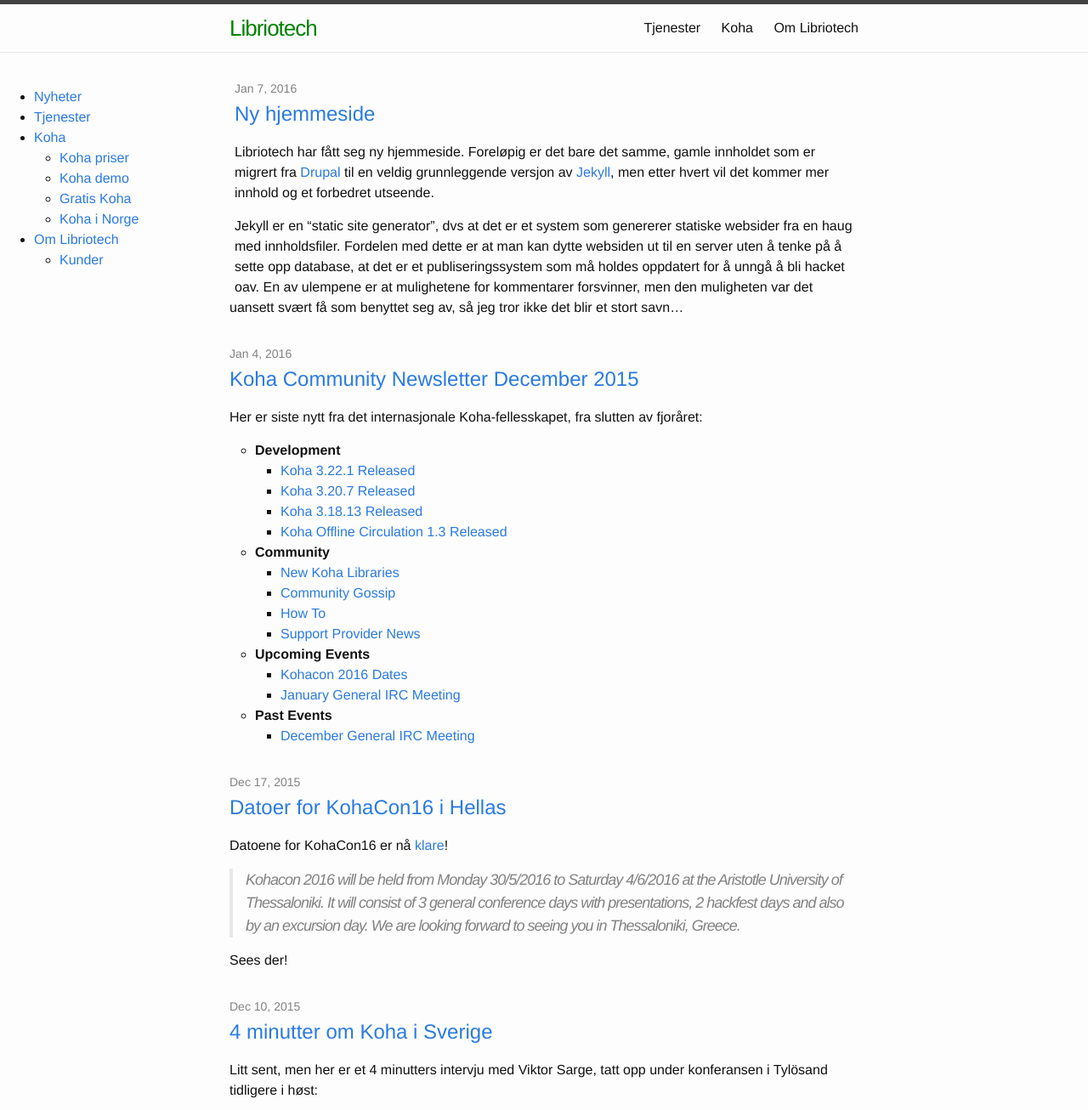
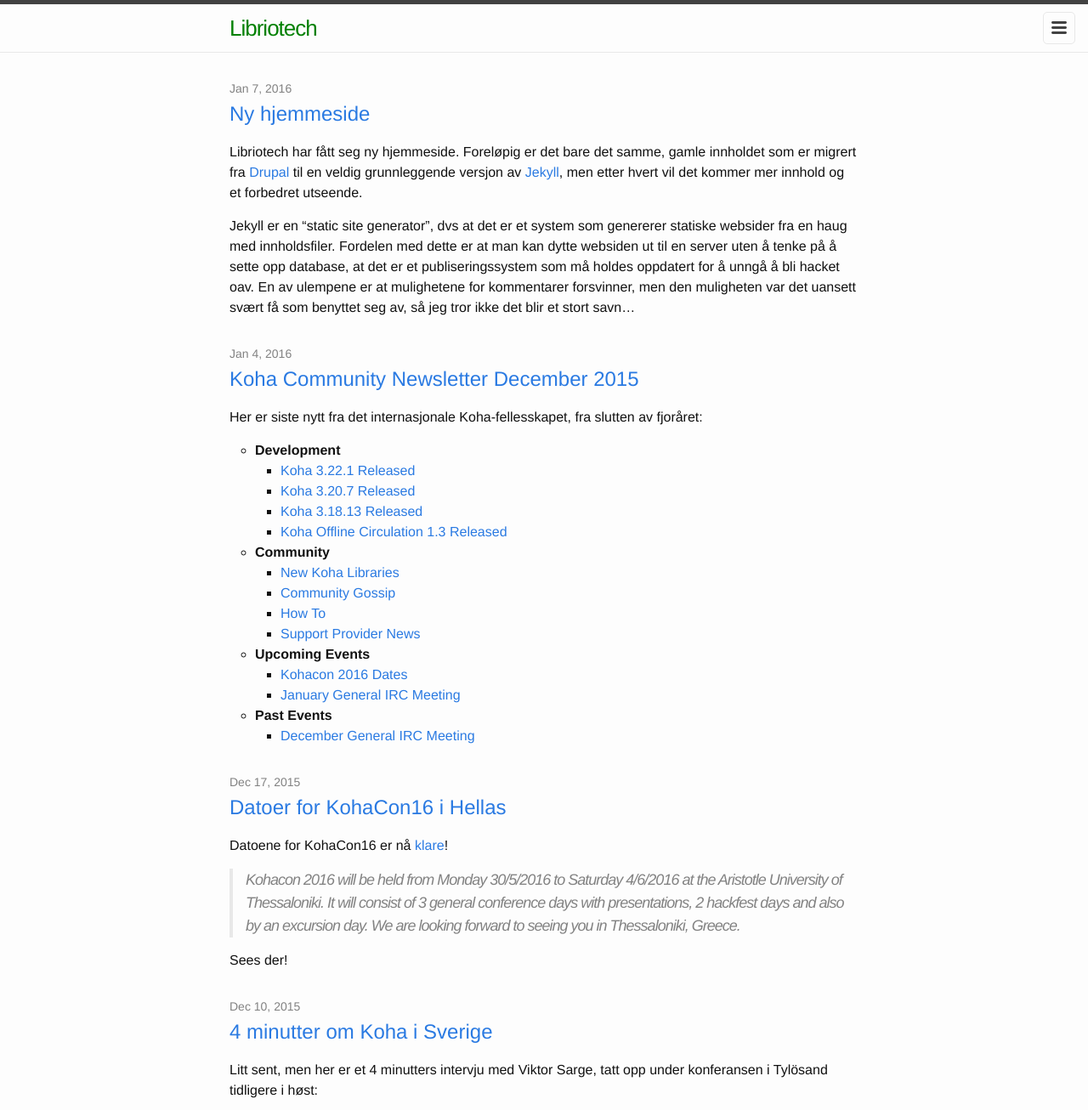
Before and after one commit to Libriotech/libriotech.no, a Jekyll site: the page built from index.html, in a window 1280 px wide, cut to the strip 0-1306 px from the top of the page. Shown: the whole strip at 85% size. Built offline with Jekyll 4.4.1, drawn with Linux system fonts in a browser that asks for light colours; comment, search, counter and statistics services are not loaded.

Commit message:
First fix for the menu

```diff
--- a/_includes/header.html
+++ b/_includes/header.html
@@ -14,9 +14,15 @@
       </a>
 
       <div class="trigger">
-          <a class="page-link" href="/tjenester/">Tjenester</a>
-          <a class="page-link" href="/koha/">Koha</a>
-          <a class="page-link" href="/om/">Om Libriotech</a>
+<a class="page-link" href="/">Nyheter</a>
+<a class="page-link" href="/tjenester/">Tjenester</a>
+<a class="page-link" href="/koha/">Koha</a>
+<a class="page-link" href="/koha-priser/">- Koha priser</a>
+<a class="page-link" href="/koha-demo/">- Koha demo</a>
+<a class="page-link" href="/gratis-koha/">- Gratis Koha</a>
+<a class="page-link" href="/koha-i-norge/">- Koha i Norge</a>
+<a class="page-link" href="/om/">Om Libriotech</a>
+<a class="page-link" href="/kunder/">- Kunder</a>
       </div>
     </nav>
 
--- a/_layouts/default.html
+++ b/_layouts/default.html
@@ -8,9 +8,6 @@
     {% include header.html %}
 
     <div class="page-content">
-      <div class="menu">
-        {% include main-menu.html %}
-      </div>
       <div class="wrapper">
         {{ content }}
       </div>
--- a/_sass/_layout.scss
+++ b/_sass/_layout.scss
@@ -42,14 +42,14 @@
         }
     }
 
-    @include media-query($on-palm) {
+
         position: absolute;
         top: 9px;
         right: $spacing-unit / 2;
         background-color: $background-color;
         border: 1px solid $grey-color-light;
         border-radius: 5px;
-        text-align: right;
+        text-align: left;
 
         .menu-icon {
             display: block;
@@ -89,7 +89,7 @@
             }
             margin-left: 20px;
         }
-    }
+
 }
 
 
```
